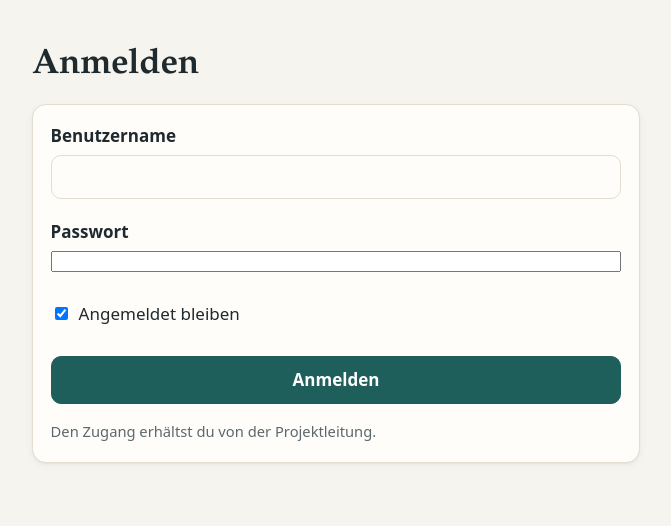
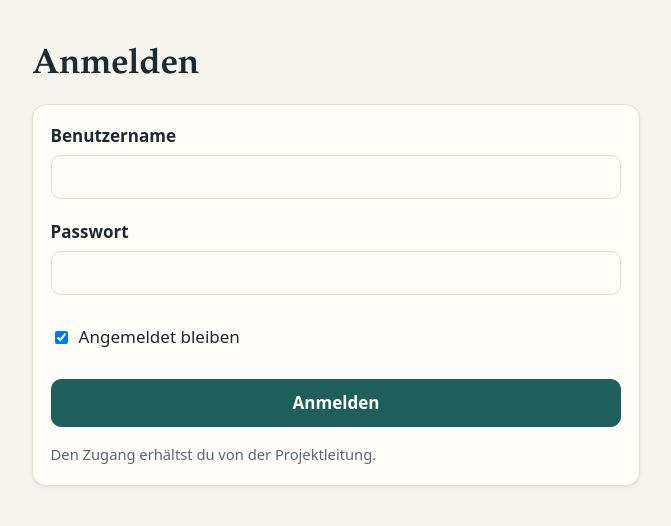
Before and after one commit to konstantinniedermann/reflexionsinstrument, a Python web app: template app/templates/anmelden.html in a window 1280 px wide. Shown: the top 526 px of the page, without its empty margins (304-975 px from the left). Run offline with Jinja, Linux system fonts and the light colour scheme; the template is opened without the code that fills it, so the values that code supplies are empty.

Commit message:
fix: Passwortfeld der Anmeldung wie die anderen Felder gestaltet (#15)
Co-Authored-By: Claude Sonnet 5.5 <noreply@anthropic.com>
Claude-Session: https://claude.ai/code/session_01PepCy8wrhdWVtdWcGb3tyj

```diff
--- a/app/static/css/style.css
+++ b/app/static/css/style.css
@@ -911,6 +911,7 @@ textarea:focus {
 /* Pilot: Eingabemaske */
 
 input[type="text"],
+input[type="password"],
 input[type="date"] {
   width: 100%;
   min-width: 0;
@@ -929,6 +930,7 @@ input[type="date"] {
 }
 
 input[type="text"]:focus,
+input[type="password"]:focus,
 input[type="date"]:focus {
   outline: 2px solid var(--akzent);
   outline-offset: 0;
```
